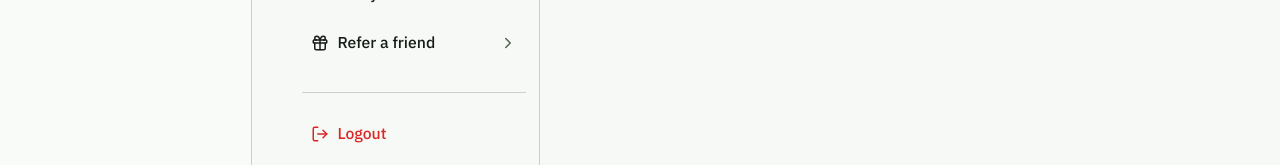
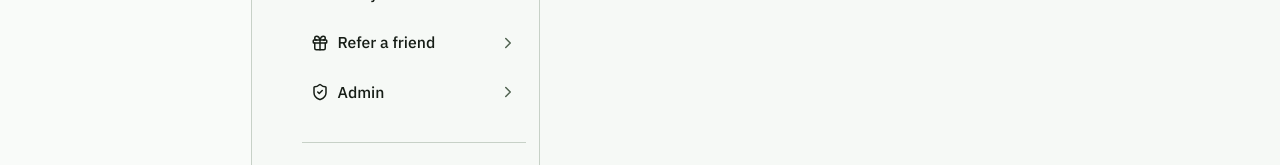
Before and after one commit to Cybvr/pasiveco, a Next.js app: page /dashboard/settings in a window 1280 px wide. Shown: the part 277-442 px from the top of the page. Built offline with nearby package versions, Linux system fonts and the light colour scheme; no server answers.

Commit message:
Add Admin button to settings navigation

```diff
--- a/app/dashboard/settings/layout.tsx
+++ b/app/dashboard/settings/layout.tsx
@@ -1,6 +1,6 @@
 'use client'
 import { usePathname, useRouter } from 'next/navigation'
-import { LogOut, User, CreditCard, Gift, ArrowUpRight, BarChart, Wallet, ChevronRight, ArrowLeft } from 'lucide-react'
+import { LogOut, User, CreditCard, Gift, ArrowUpRight, BarChart, Wallet, ChevronRight, ArrowLeft, ShieldCheck } from 'lucide-react'
 import { Button } from "@/components/ui/button"
 import {
   AlertDialog,
@@ -23,6 +23,7 @@ const settingsLinks = [
   { href: '/dashboard/settings/plan-billing', label: 'Billing', icon: CreditCard },
   { href: '/dashboard/settings/analytics', label: 'Analytics', icon: BarChart },
   { href: '/dashboard/settings/refer', label: 'Refer a friend', icon: Gift },
+  { href: '/admin', label: 'Admin', icon: ShieldCheck },
 ]
 
 export default function SettingsLayout({ children }: { children: React.ReactNode }) {
--- a/app/dashboard/settings/page.tsx
+++ b/app/dashboard/settings/page.tsx
@@ -5,7 +5,7 @@ import { useRouter } from 'next/navigation'
 import { Badge } from "@/components/ui/badge"
 import { Button } from "@/components/ui/button"
 import { Avatar, AvatarFallback, AvatarImage } from "@/components/ui/avatar"
-import { LogOut, User, CreditCard, Gift, ArrowUpRight, BarChart, Wallet, ChevronRight } from 'lucide-react'
+import { LogOut, User, CreditCard, Gift, ArrowUpRight, BarChart, Wallet, ChevronRight, ShieldCheck } from 'lucide-react'
 import { getUserProfile } from "@/services/userProfilesService"
 import { useAuth } from "@/hooks/useAuth"
 import md5 from 'md5'
@@ -32,6 +32,7 @@ const settingsLinks = [
   { href: '/dashboard/settings/plan-billing', label: 'Billing', icon: CreditCard },
   { href: '/dashboard/settings/analytics', label: 'Analytics', icon: BarChart },
   { href: '/dashboard/settings/refer', label: 'Refer a friend', icon: Gift },
+  { href: '/admin', label: 'Admin', icon: ShieldCheck },
 ]
 interface UserData {
   displayName: string
```
